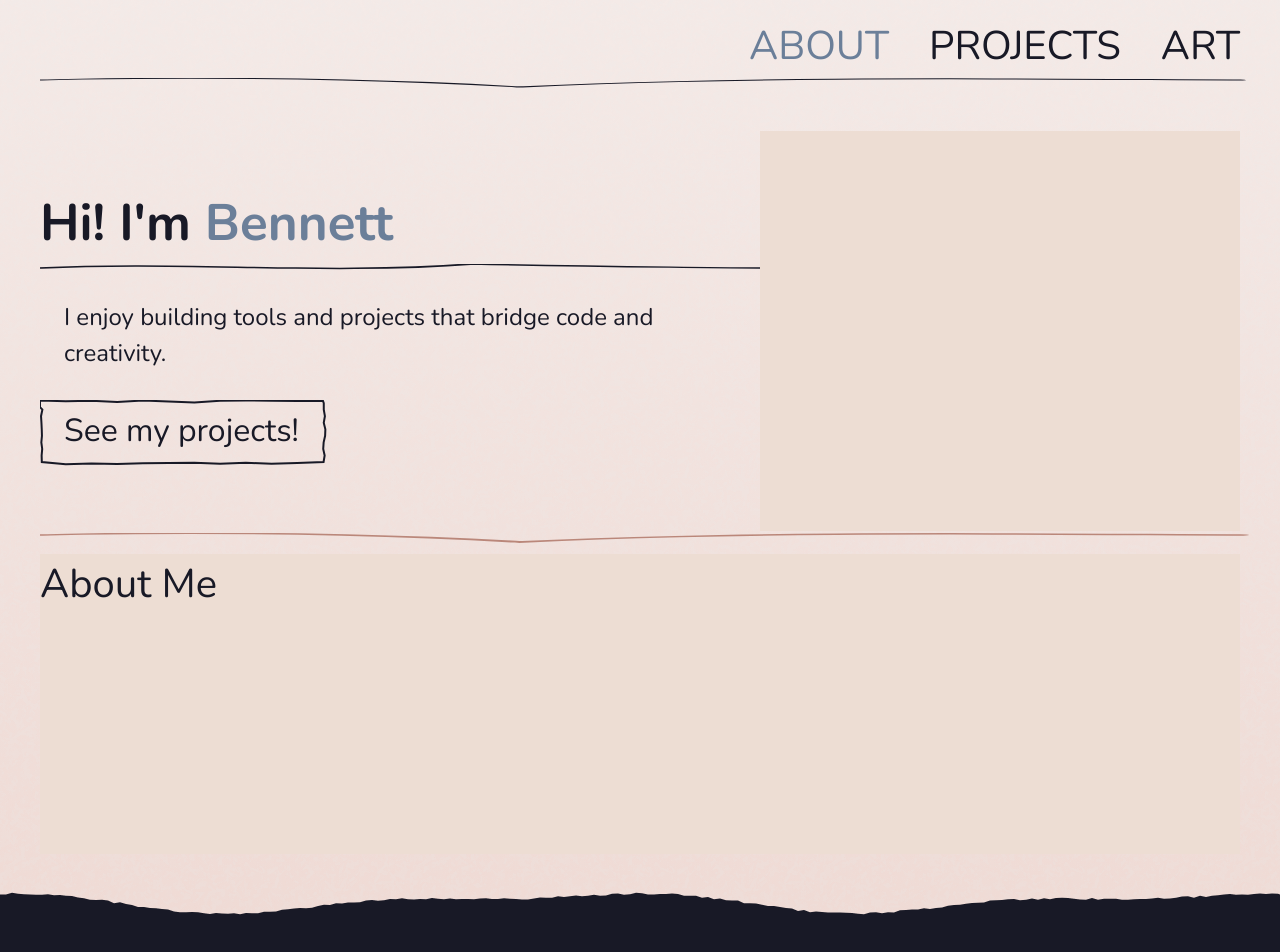
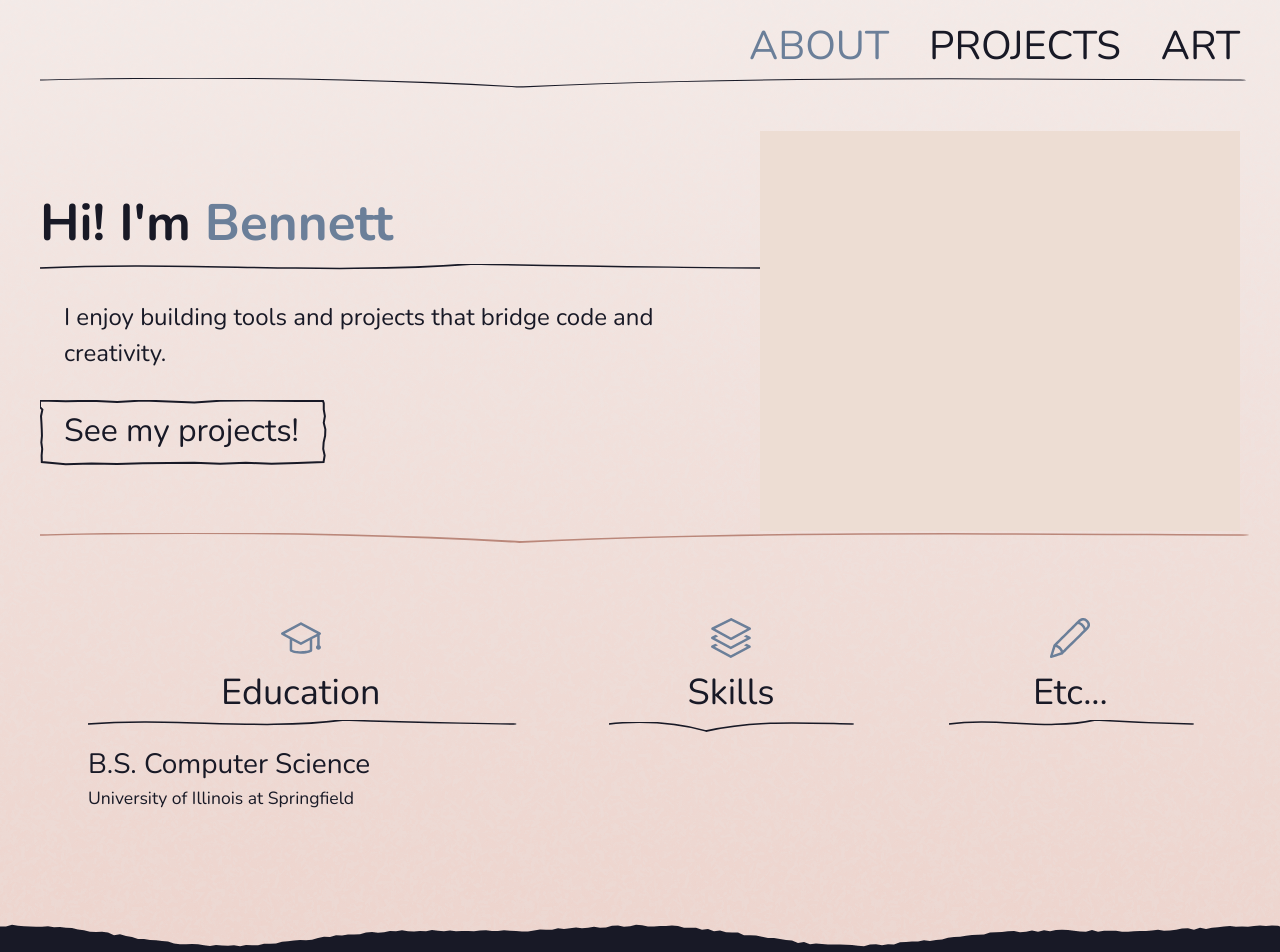
Before and after one commit to bennettj12/personal-portfolio, a React (Vite) app: page / in a window 1280 px wide. Shown: the top 952 px of the page. Built offline with nearby package versions, Linux system fonts and the light colour scheme.

Commit message:
adding content to about page

```diff
--- a/package.json
+++ b/package.json
@@ -14,6 +14,7 @@
     "framer-motion": "^12.16.0",
     "react": "^19.1.0",
     "react-dom": "^19.1.0",
+    "react-icons": "^5.5.0",
     "react-router-dom": "^7.6.2",
     "sass": "^1.89.2"
   },
--- a/src/assets/styles/_variables.scss
+++ b/src/assets/styles/_variables.scss
@@ -1,3 +1,5 @@
+@use 'sass:map';
+
 $themes: (
     "base": (
         "paper": #FAF8F5,
@@ -44,7 +46,7 @@ $themes: (
 );
 // selected theme
 $ts: "charcoal";
-$active-theme: map-get($themes, $key: $ts);
+$active-theme: map.get($themes, $ts);
 
 :root {
     @each $name, $value in $active-theme {
@@ -54,10 +56,10 @@ $active-theme: map-get($themes, $key: $ts);
 }
 
 
-$paper: map-get(map-get($themes, $ts), "paper");
-$ink: map-get(map-get($themes, $ts), "ink");
-$accent1: map-get(map-get($themes, $ts), "accent1");
-$accent2: map-get(map-get($themes, $ts), "accent2");
-$highlight: map-get(map-get($themes, $ts), "highlight");
+$paper: map.get(map.get($themes, $ts), "paper");
+$ink: map.get(map.get($themes, $ts), "ink");
+$accent1: map.get(map.get($themes, $ts), "accent1");
+$accent2: map.get(map.get($themes, $ts), "accent2");
+$highlight: map.get(map.get($themes, $ts), "highlight");
 
 $texture: url('@/assets/images/papertexture.png');
--- a/src/assets/styles/global.scss
+++ b/src/assets/styles/global.scss
@@ -1,3 +1,4 @@
+@use 'sass:color';
 #root {
   padding: 0;
   text-align: center;
@@ -27,7 +28,7 @@
     linear-gradient(
       to bottom,
       $paper 0%,
-      darken($paper, 8%) 100%
+      color.scale($paper, $lightness: -12%) 100%
     ),
     $texture;
   background-blend-mode: soft-light;
--- a/src/components/SkillsSection/SkillsSection.jsx
+++ b/src/components/SkillsSection/SkillsSection.jsx
@@ -1,10 +1,28 @@
+import Divider from '../Divider/divider.jsx'
 import styles from './SkillsSection.module.scss'
-
+import { SlGraduation, SlLayers, SlPencil } from "react-icons/sl";
 export default function SkillsSection() {
     return(
         <div className={styles.skillsContainer}>
-            <h2 className={styles.headline}>About Me</h2>
-
+            <div className={styles.skillsBox}>
+                <SlGraduation className={styles.skillsIcon} />
+                <h3>Education</h3>
+                <Divider animate={false}/>
+                <p>
+                <span className={styles.degree}>B.S. Computer Science</span><br/>
+                <span className={styles.school}>University of Illinois at Springfield</span>
+                </p>
+            </div>
+            <div className={styles.skillsBox}>
+                <SlLayers className={styles.skillsIcon} />
+                <h3>Skills</h3>
+                <Divider reverse animate={false}/>
+            </div>
+            <div className={styles.skillsBox}>
+                <SlPencil className={styles.skillsIcon} />
+                <h3>Etc...</h3>
+                <Divider animate={false}/>
+            </div>
         </div>
     )
 }
--- a/src/components/SkillsSection/SkillsSection.module.scss
+++ b/src/components/SkillsSection/SkillsSection.module.scss
@@ -1,12 +1,49 @@
 .skillsContainer {
     margin: 0;
-    margin-top: 0;
+    margin-top: 2rem;
     margin-bottom: 4rem;
     display: flex;
     position: relative;
     min-height: 300px;
-    background: $highlight;
     padding: 0;
+    justify-content: space-between;
+    //border: 1px solid $accent2;
+
+}
+.skillsIcon {
+    margin: 0 auto;
+    font-size: 2.5rem;
+    margin-bottom: 0.5rem;
+    color: $accent1;
+}
+.skillsBox {
+    text-align: left;
+    display: flex;
+    flex-direction: column;
+    flex: 1 1 auto;
+    padding: 1rem 2rem;
+    margin: 1rem;
+    //border: 2px solid $ink;
+    & h3 {
+        font-size: 2.25rem;
+        font-weight: 300;
+        margin: 0;
+        text-align: center;
+        color: $ink;
+    }
+    & p {
+        margin: 0;
+    }
+
+}
+.school {
+    font-size: 1.1rem;
+
+}
+.degree {
+    font-size: 1.75rem;
+    font-weight: 100;
+
 
 }
 .headline {
```
Also changed, not shown: 1 other file (tests, documents, lock files or other folders).
